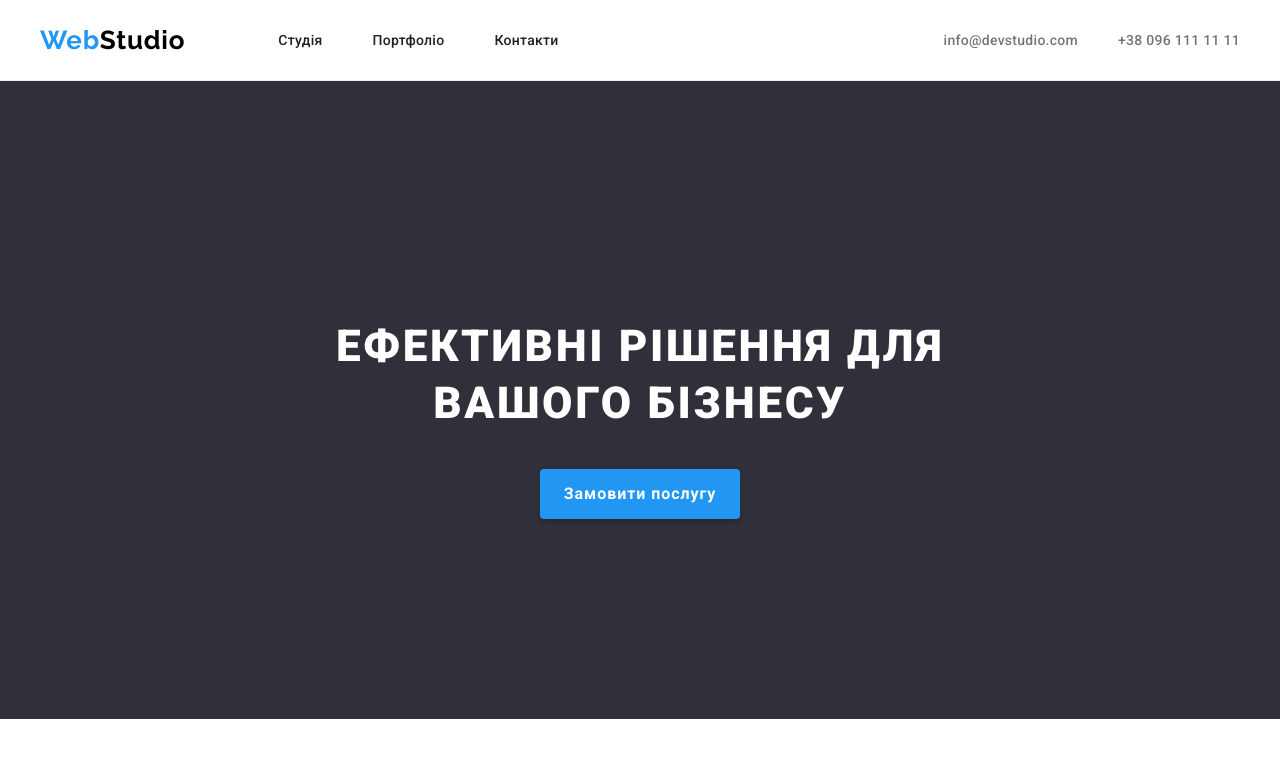
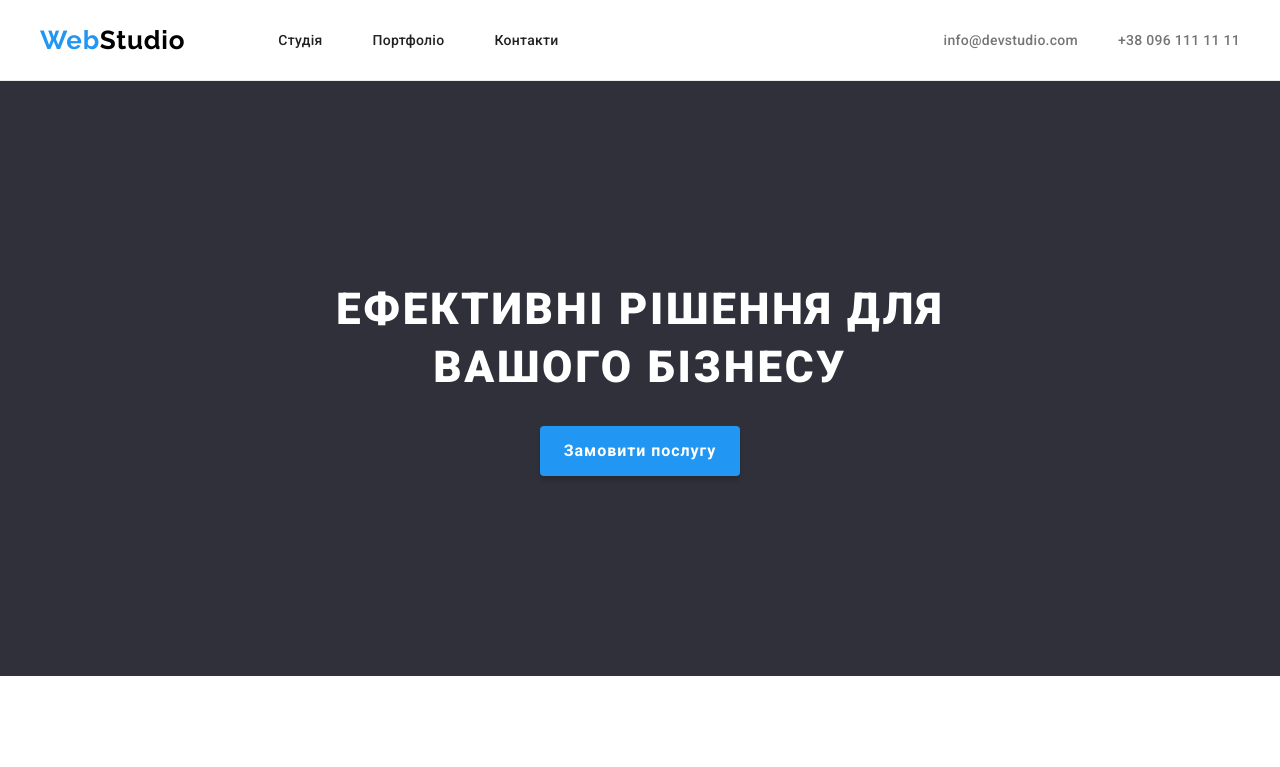
Before and after one commit to Slavyasanek/goit-markup-hw-03, a plain HTML site: page index.html in a window 1280 px wide. Shown: the top 767 px of the page. Drawn offline with Linux system fonts and the light colour scheme.

Commit message:
Update styles.css

```diff
--- a/css/styles.css
+++ b/css/styles.css
@@ -148,6 +148,11 @@ nav {
   justify-content: center;
   padding-top: 200px;
   padding-bottom: 200px;
+}
+
+.hero-title {
+  margin-top: 0;
+  margin-bottom: 30px;
 }
 
 /* Стилі */
```
